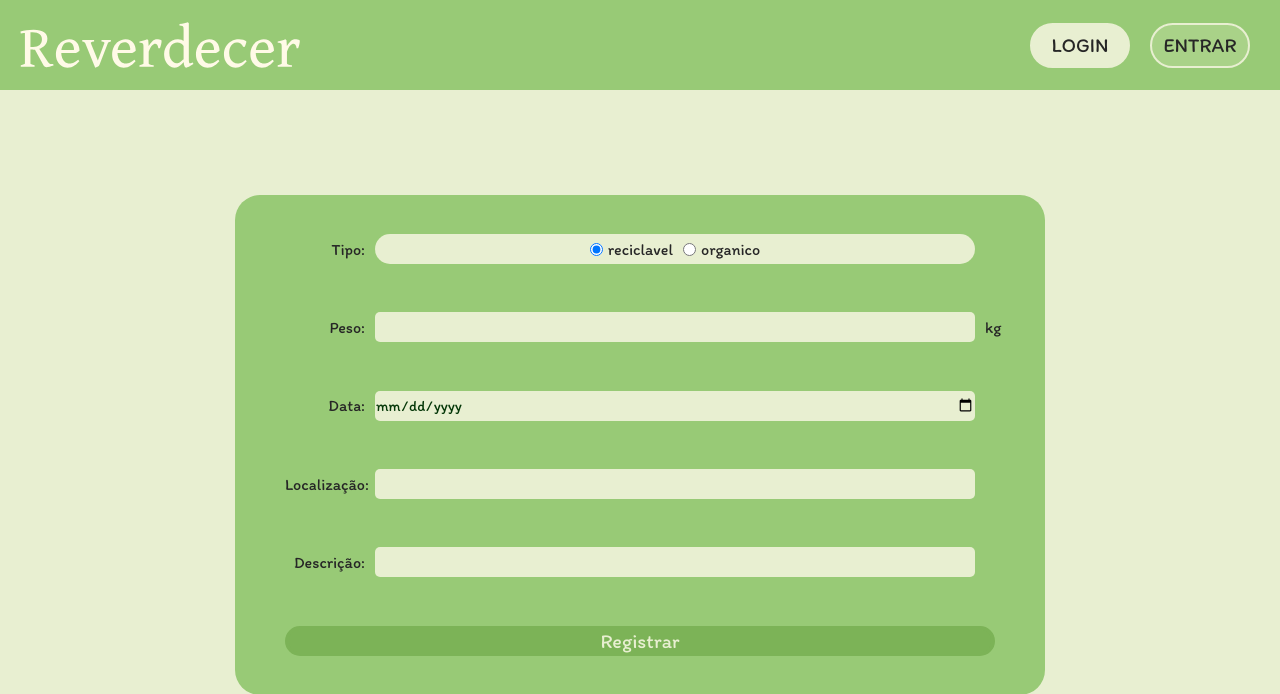
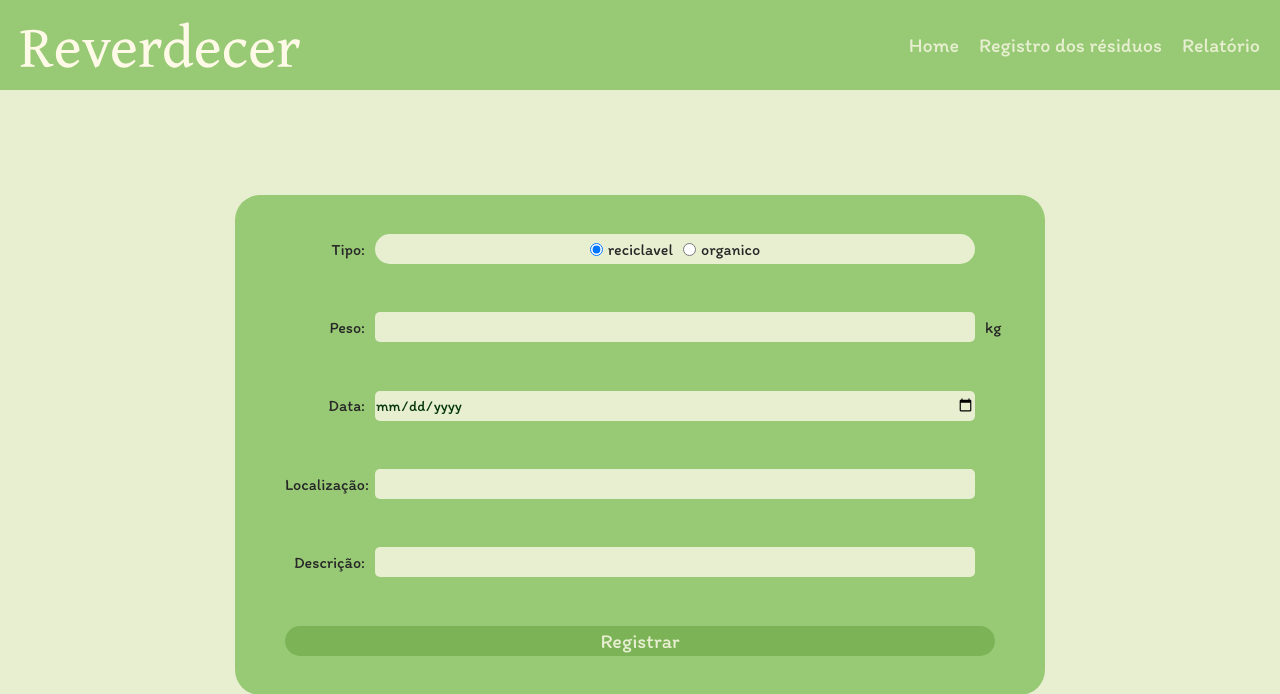
Before and after one commit to T1NT4/Grupo3Projeto2025, a PHP site: page /formulario.php in a window 1280 px wide. Shown: the top 694 px of the page. Run offline with PHP 8.4, Linux system fonts and the light colour scheme.

Commit message:
coloquei a feature de header mudável

```diff
--- a/estilo.css
+++ b/estilo.css
@@ -63,7 +63,11 @@ nav ul li a {
     color: var(--cor-secundaria);
     font-size: 20px;
 }
+nav ul li:hover a{
+    text-decoration: underline !important;
+    color: var(--cor-terciaria);
 
+}
 .menu-icon {
     display: none;
 }
@@ -75,14 +79,17 @@ nav ul li a {
     justify-content: space-between;
     padding: 10px;
     gap: 20px;
-    text-decoration: none;
 }
-
+a:has(button){
+    text-decoration: none !important;
+}
 .btn-login button {
+    display: flex;
+    align-items: center;
+    justify-content: center;
     border: none;
-    text-decoration: none;
     width: 100px;
-    height: 45px;
+    height: 35px;
     border-radius: 50px;
     font-size: 20px;
     gap: 20px;
--- a/formulario.php
+++ b/formulario.php
@@ -10,7 +10,8 @@
 
 <body>
     <?php
-    include __DIR__ . "/header.html";
+    $logado = true;
+    include __DIR__ . "/header.php";
     ?>
     <div class="formular">
 
--- a/header.html
+++ b/header.php
@@ -3,7 +3,12 @@
     <div class="logo">
         <a href="" class="logo"><img src="IMG/logo.svg" alt="" class="logo"></a>
     </div>
-
+    <?php
+    if (!isset($logado)){
+        $logado = false;
+    }
+    ?>
+    <?php if($logado != true) { ?>
     <ul id="menuList">
 
         <div class="btn-login">
@@ -12,7 +17,13 @@
         </div>
 
     </ul>
-
+    <?php }else{ ?>
+    <ul id="menuList">
+        <li><a href="">Home</a></li>
+        <li><a href="">Registro dos résiduos</a></li>
+        <li><a href="">Relatório</a></li>
+    </ul>
+    <?php } ?>
     <div class="menu-icon">
         <i class="fa-solid fa-bars" onclick="toggleMenu()"></i>
     </div>
--- a/login.php
+++ b/login.php
@@ -12,7 +12,7 @@
 
 <body>
     <?php
-    include __DIR__."/header.html"
+    include __DIR__."/header.php"
     ?>
     <script>
         let menuList = document.getElementById("menuList")
--- a/relatorio.php
+++ b/relatorio.php
@@ -14,7 +14,7 @@
 
 
     <?php
-    include __DIR__ . "/header.html";
+    include __DIR__ . "/header.php";
     ?>
 
     <script>
```
